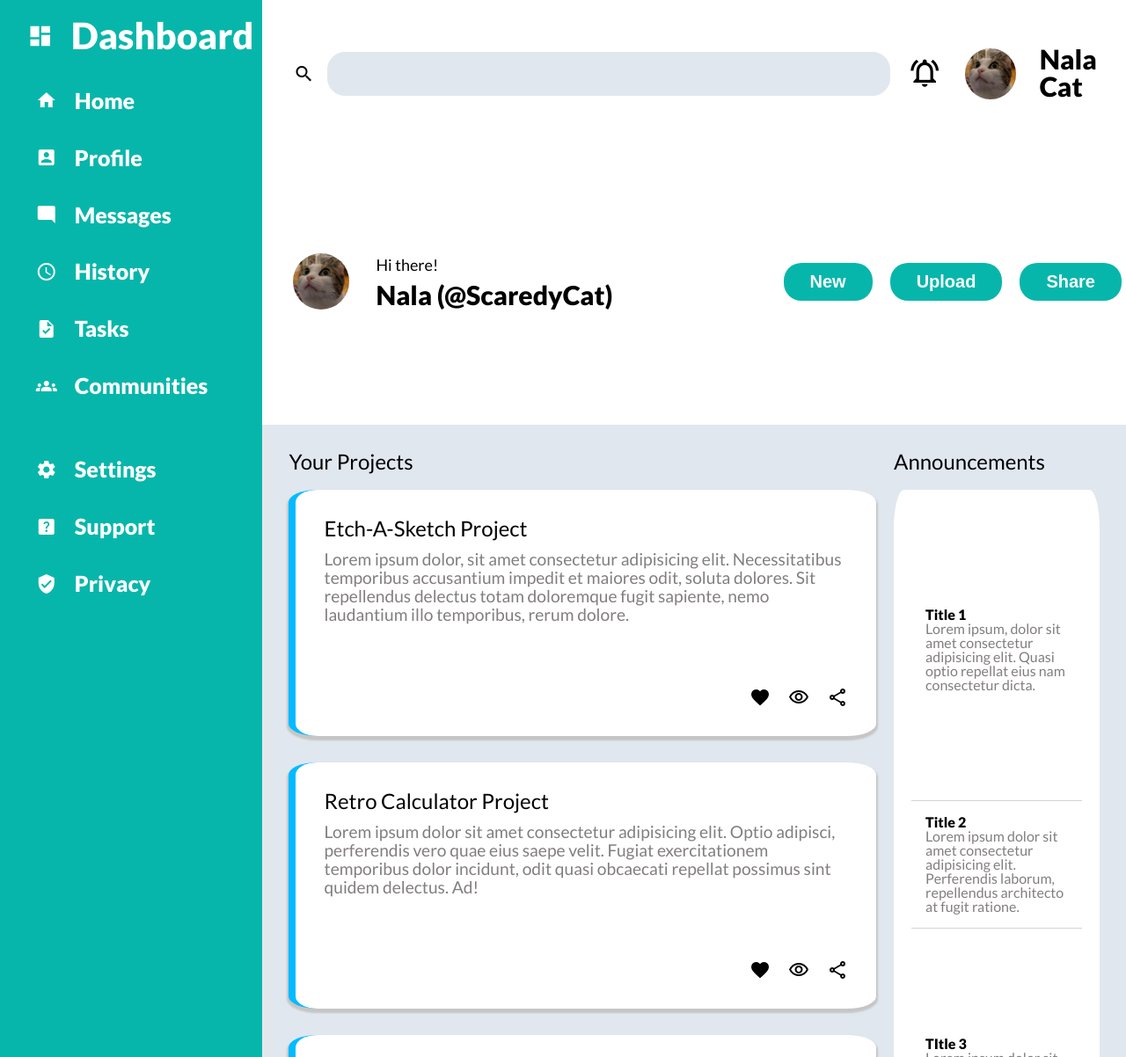
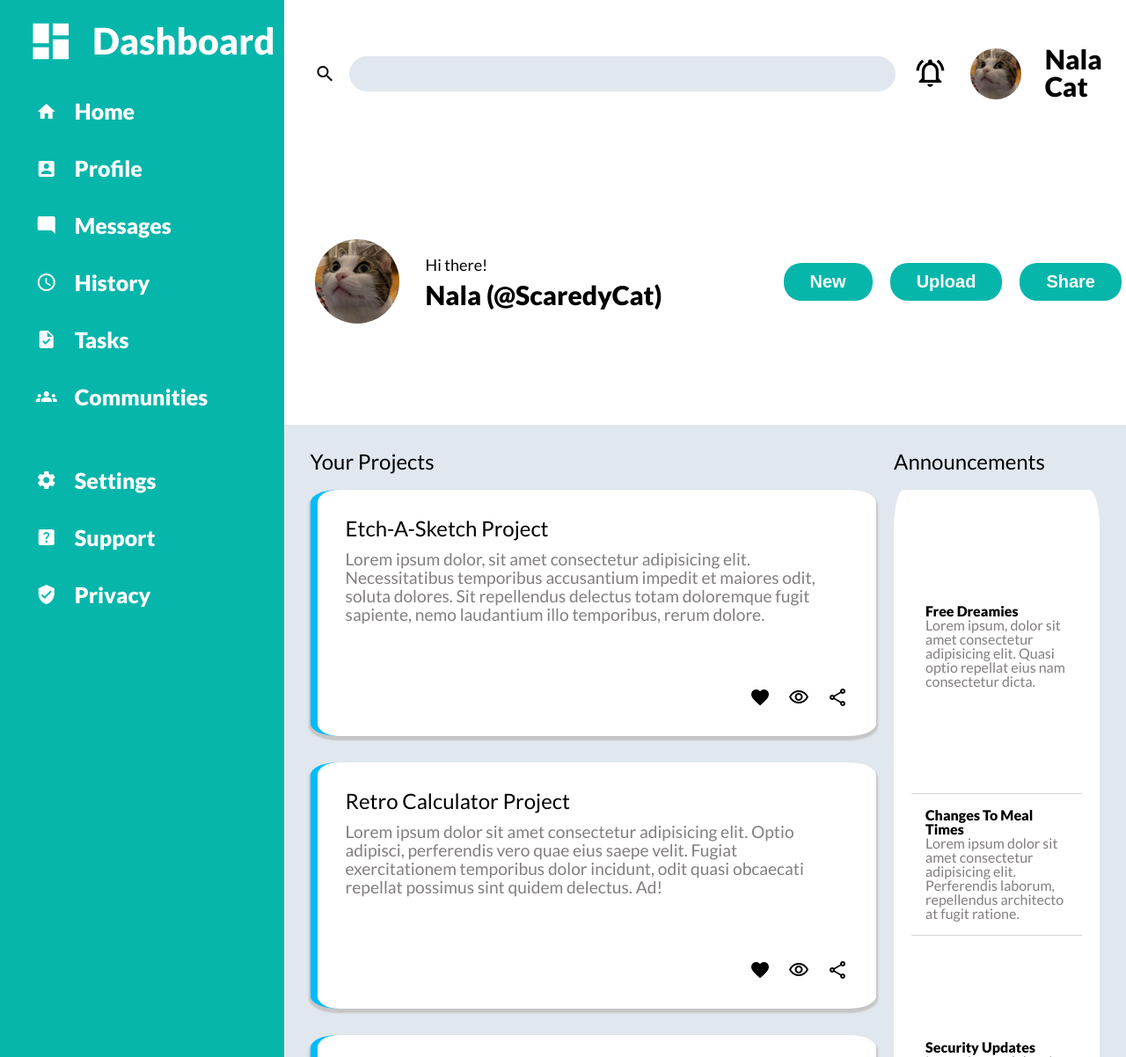
Before and after one commit to aaronkg1/admin-dashboard, a plain HTML site: page index.html in a window 1280 px wide. Shown: the top 1202 px of the page at 88% size. Drawn offline with nearby package versions, Linux system fonts and the light colour scheme.

Commit message:
Changes to announcements

```diff
--- a/index.html
+++ b/index.html
@@ -16,7 +16,7 @@
         <div class="dashboard">
             <h1 class="navgroup"><span class="material-icons">
                 dashboard
-                </span> Dashboard</h1>
+                </span>Dashboard</h1>
             <div class="top navgroup">
                 <ul class="navbar">
                     <li><a href=""><span class="material-icons">
@@ -160,15 +160,15 @@
             <div class="modules">
                 <div class="announcement">
                     <section>
-                        <h3>Title 1</h3>
+                        <h3>Free Dreamies</h3>
                         <p>Lorem ipsum, dolor sit amet consectetur adipisicing elit. Quasi optio repellat eius nam consectetur dicta.</p>
                     </section>
                     <section>
-                        <h3>Title 2</h3>
+                        <h3>Changes To Meal Times</h3>
                         <p>Lorem ipsum dolor sit amet consectetur adipisicing elit. Perferendis laborum, repellendus architecto at fugit ratione.</p>
                     </section>
                     <section>
-                        <h3>TItle 3</h3>
+                        <h3>Security Updates</h3>
                         <p>Lorem ipsum dolor sit, amet consectetur adipisicing elit. Debitis doloremque sed minus delectus, accusamus aliquid id. Voluptatum, temporibus.</p>
                     </section>
                 </div>
--- a/styles.css
+++ b/styles.css
@@ -80,6 +80,7 @@ grid-template-rows: 1fr 4fr;
 
 
 
+
 }
 
 .header {
@@ -112,11 +113,11 @@ grid-template-rows: 1fr 4fr;
     height: 2em;
     border: var(--main-color) solid 1px;
     border-radius: 20px;
-    padding: 20px;
+    padding: 15px;
     flex: 1;
     max-width: 50vw;
     background-color: var(--main-color);
-    font-size: 25px;
+    font-size: 20px;
 }
 
 .right {
@@ -169,9 +170,8 @@ font-weight: bolder;
  .active-user .avatar {
     justify-self: right;
     grid-column: 1 / 2;
-    /* position: relative;
-    top: 2em;
-    left: 1.5em; */
+    width: 6em;
+    height: 6em;
 
 }
 
@@ -370,9 +370,6 @@ transform: scale(1.05);
 
 }
 
-h1 .material-icons {
-    font-size: 30px;
-}
 
 h2 {
     font-size: 1.5em;
@@ -387,3 +384,7 @@ h2 {
 transform:translateY(5px) translateX(2px);
 border-left: 0.5em rgb(0, 229, 255) solid;
 }
+
+h1 .material-icons {
+    font-size: 1.3em;
+}
```
